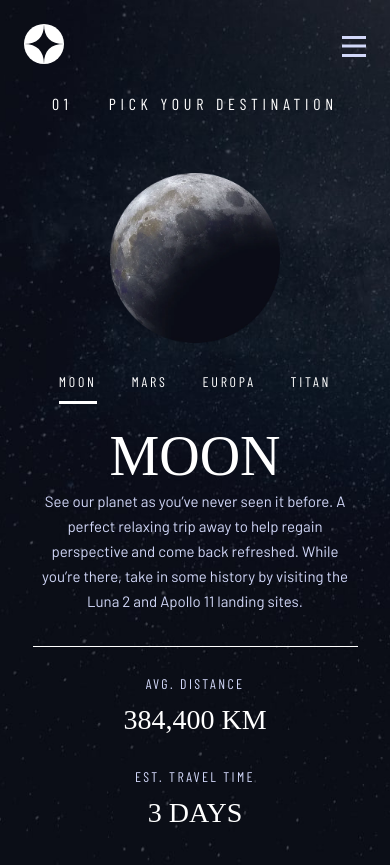
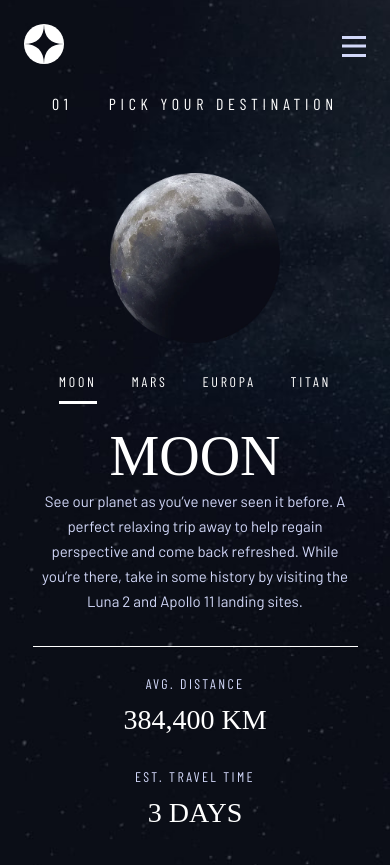
Before and after one commit to Hemsundar15/space-tourism-multi-page-solution, a website built with webpack: page src/public/destination.html in a window 390 px wide. Built offline with nearby package versions, Linux system fonts and the light colour scheme; a web font is replaced by a local one.

Commit message:
Fixed background bug

```diff
--- a/src/scss/components/destination.scss
+++ b/src/scss/components/destination.scss
@@ -10,6 +10,8 @@
     justify-content: space-around;
 
     background: url(/src/assets/destination/background-destination-desktop.jpg);
+    background-position: center;
+    background-size: cover;
 
     &__imageholder{
         h1{
@@ -154,6 +156,10 @@
 
         justify-content: space-around;
 
+        background: url("/src/assets/destination/background-destination-mobile.jpg");
+        background-position: center;
+        background-size: cover;
+
         &__imageholder{
 
             h1{
```
